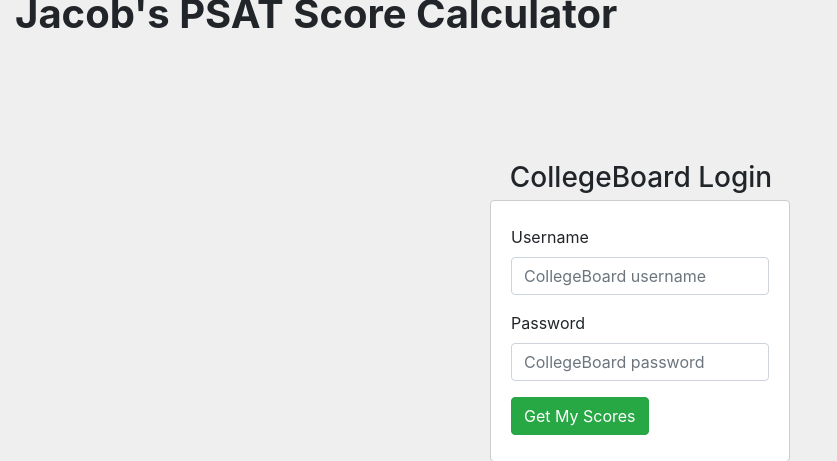
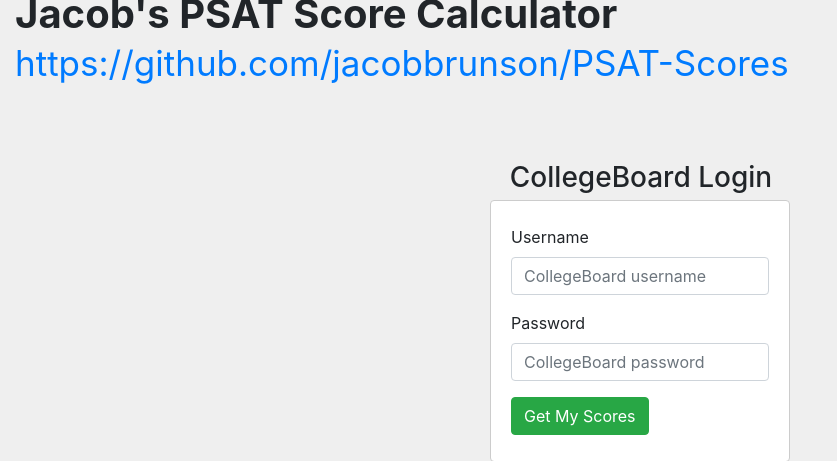
Before and after one commit to jacobbrunson/PSAT-Scores, a Flask app: page / in a window 1280 px wide. Shown: the top 461 px of the page, without its empty margins (0-837 px from the left). Run offline with Flask 2, Linux system fonts and the light colour scheme; some libraries are stand-ins or nearby versions.

Commit message:
added link to github

```diff
--- a/templates/base.html
+++ b/templates/base.html
@@ -7,7 +7,10 @@
   <link rel="stylesheet" href="{{ url_for('static', filename='css/style.css') }}">
 </head>
 <body>
-  <h1>Jacob's PSAT Score Calculator</h1>
+  <h1>
+    Jacob's PSAT Score Calculator
+    <small><a href="https://github.com/jacobbrunson/PSAT-Scores">https://github.com/jacobbrunson/PSAT-Scores</a></small>
+  </h1>
   <div class="container">
     {% block content %}{% endblock %}
   </div>
```
